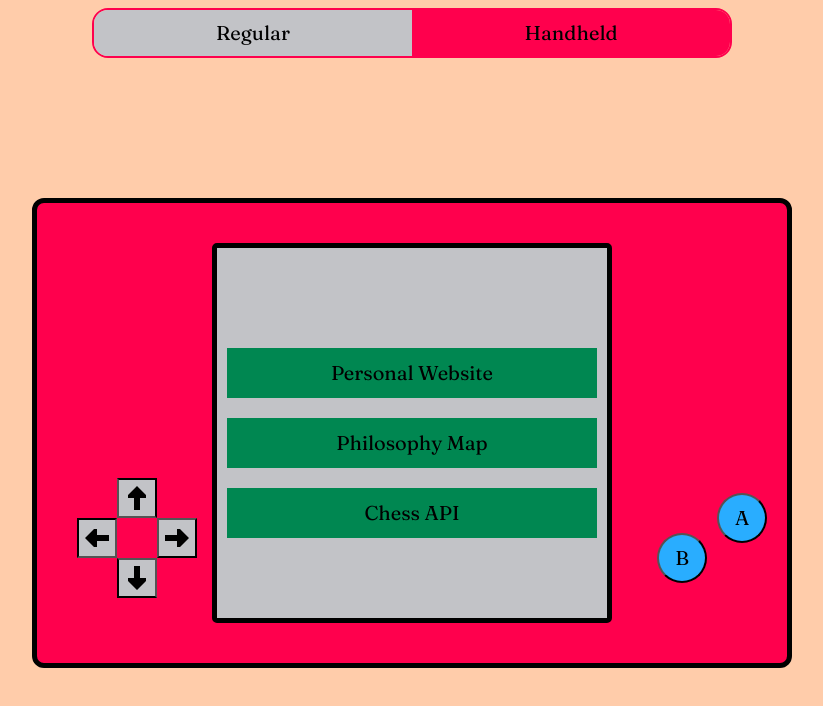
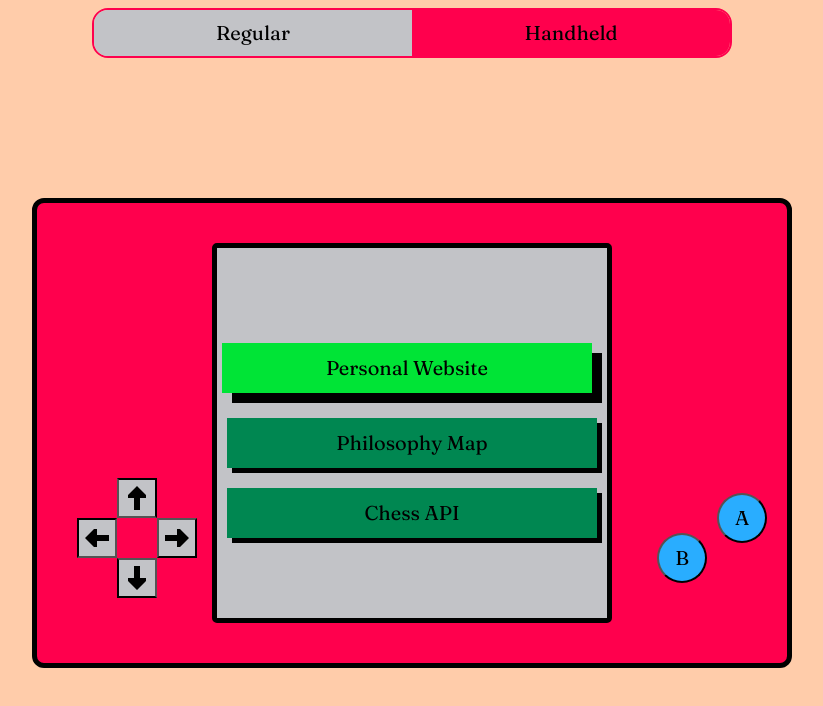
Before and after one commit to FlauFly/portfolio, a React (Vite) app: page /handheld in a window 1280 px wide. Shown: the top 706 px of the page, without its empty margins (228-1051 px from the left). Built offline with nearby package versions, Linux system fonts and the light colour scheme.

Commit message:
implemented basic navigation between projects in handheld mode

```diff
--- /dev/null
+++ b/src/components/handheld/Card.tsx
@@ -0,0 +1,26 @@
+import styled from "styled-components";
+import Image from "../Image";
+
+const Name = styled.h2`
+  text-align: center;
+`;
+
+const Illustration = styled.div`
+  width: 100%;
+`;
+
+interface CardProps {
+  name: string;
+  illustration: string;
+}
+
+export default function Card({ name, illustration }: CardProps) {
+  return (
+    <>
+      <Name>{name}</Name>
+      <Illustration>
+        <Image name={illustration} />
+      </Illustration>
+    </>
+  );
+}
--- a/src/components/handheld/Menu.tsx
+++ b/src/components/handheld/Menu.tsx
@@ -12,17 +12,28 @@ const List = styled.ul`
   height: 100%;
 `;
 
-const Project = styled.li`
-  background-color: var(--color-tertiary-dark);
+const Project = styled.li<{ isActivated: boolean }>`
+  background-color: ${(props) =>
+    props.isActivated ? "var(--color-tertiary)" : "var(--color-tertiary-dark)"};
+  box-shadow: ${(props) =>
+    props.isActivated
+      ? "10px 10px var(--color-text)"
+      : "5px 5px var(--color-text)"};
+  translate: ${(props) => (props.isActivated ? "-5px -5px" : "none")};
   padding: 10px;
   text-align: center;
+  transition: all 0.3s ease;
 `;
 
-export default function Menu() {
+interface MenuProps {
+  name: string;
+}
+
+export default function Menu({ name }: MenuProps) {
   return (
     <List>
       {projectsList.map((project) => (
-        <Project>{project.name}</Project>
+        <Project isActivated={project.name === name}>{project.name}</Project>
       ))}
     </List>
   );
--- a/src/components/handheld/Screen.tsx
+++ b/src/components/handheld/Screen.tsx
@@ -1,6 +1,6 @@
 import styled from "styled-components";
-import Image from "../Image";
 import Menu from "./Menu";
+import Card from "./Card";
 import { projectsList } from "../../data";
 
 const Container = styled.section`
@@ -23,14 +23,6 @@ const Container = styled.section`
   }
 `;
 
-const Name = styled.h2`
-  text-align: center;
-`;
-
-const Illustration = styled.div`
-  width: 100%;
-`;
-
 interface ScreenProps {
   name: string;
   illustration: string;
@@ -40,16 +32,9 @@ interface ScreenProps {
 export default function Screen({ name, illustration, tab }: ScreenProps) {
   return (
     <Container>
-      {tab === "menu" && <Menu />}
+      {tab === "menu" && <Menu name={name} />}
 
-      {tab === "card" && (
-        <>
-          <Name>{name}</Name>
-          <Illustration>
-            <Image name={illustration} />
-          </Illustration>
-        </>
-      )}
+      {tab === "card" && <Card name={name} illustration={illustration} />}
     </Container>
   );
 }
--- a/src/pages/Handheld.tsx
+++ b/src/pages/Handheld.tsx
@@ -90,12 +90,28 @@ export default function Handheld() {
   const [vertical, setVertical] = useState("top");
   const [tab, setTab] = useState("menu");
 
-  function handleRight() {
-    setIndex((index + 1) % projectsList.length);
+  function handleUp() {
+    if (tab === "menu") {
+      setIndex((index - 1 + projectsList.length) % projectsList.length);
+    }
   }
 
-  function handleLeft() {
-    setIndex((index - 1 + projectsList.length) % projectsList.length);
+  function handleDown() {
+    if (tab === "menu") {
+      setIndex((index + 1) % projectsList.length);
+    }
+  }
+
+  function handleButtonA() {
+    if (tab === "menu") {
+      setTab("card");
+    }
+  }
+
+  function handleButtonB() {
+    if (tab === "card") {
+      setTab("menu");
+    }
   }
 
   let project = projectsList[index];
@@ -106,24 +122,24 @@ export default function Handheld() {
         <Screen
           name={project.name}
           illustration={project.illustration}
-          tab="menu"
+          tab={tab}
         />
         <DPad>
-          <ButtonLeft onClick={handleLeft}>
+          <ButtonLeft>
             <Image name="arrow" />
           </ButtonLeft>
-          <ButtonUp>
+          <ButtonUp onClick={handleUp}>
             <Image name="arrow" />
           </ButtonUp>
-          <ButtonDown>
+          <ButtonDown onClick={handleDown}>
             <Image name="arrow" />
           </ButtonDown>
-          <ButtonRight onClick={handleRight}>
+          <ButtonRight>
             <Image name="arrow" />
           </ButtonRight>
         </DPad>
-        <ButtonA>A</ButtonA>
-        <ButtonB>B</ButtonB>
+        <ButtonA onClick={handleButtonA}>A</ButtonA>
+        <ButtonB onClick={handleButtonB}>B</ButtonB>
       </Console>
     </Main>
   );
```
